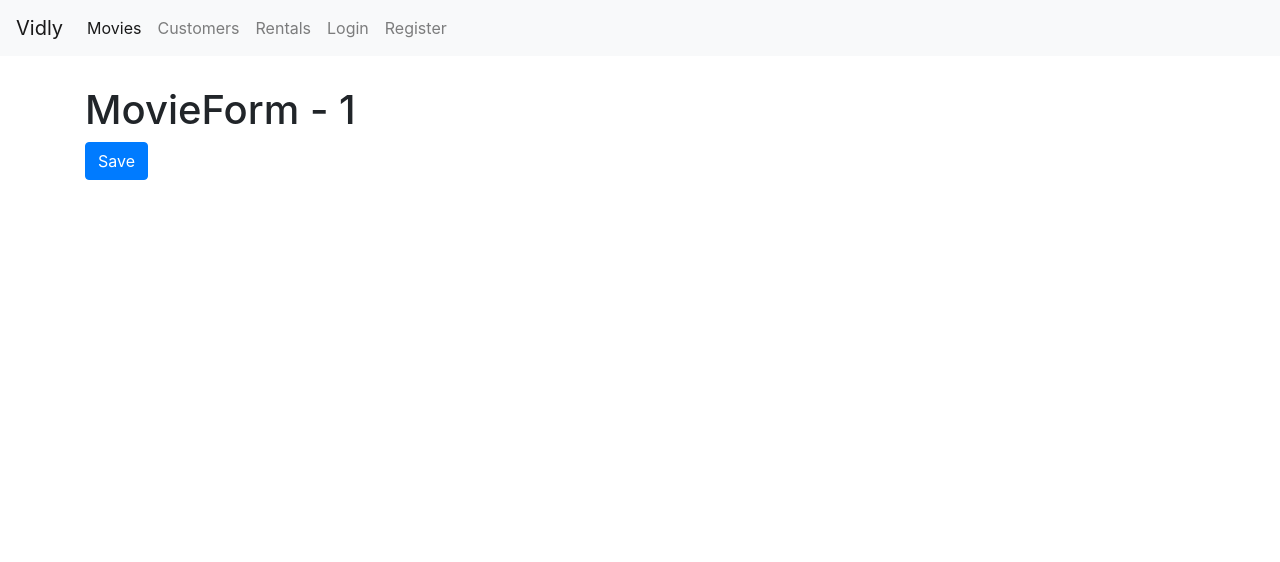
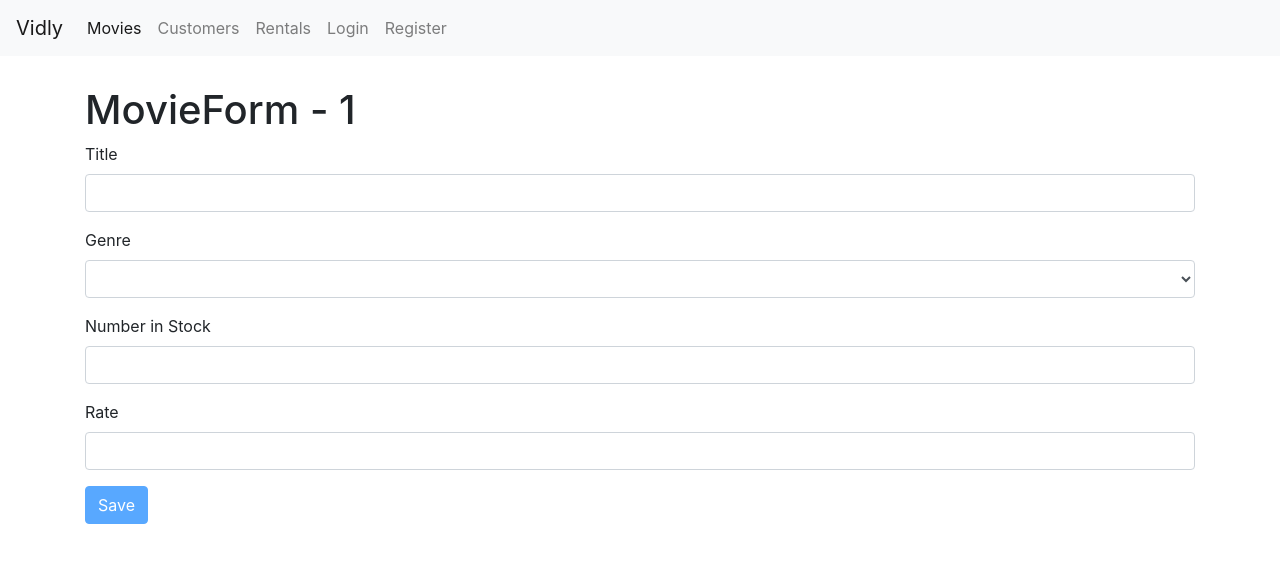
Before and after one commit to Mao-Ying-Li/React-Lesson, a React (Create React App) app: page /movies/1 in a window 1280 px wide. Shown: the top 562 px of the page. Built offline with nearby package versions, Linux system fonts and the light colour scheme.

Commit message:
aadd a new fuction  of [New Movie] in movieForm.jsx

```diff
--- a/src/components/common/form.jsx
+++ b/src/components/common/form.jsx
@@ -1,6 +1,7 @@
 import React, { Component } from "react";
 import Joi from "joi-browser";
 import Input from "../common/input.jsx";
+import Select from "./select";
 class Form extends Component {
     validate = () => {
         // Joi 的 validate 功能 validate(value,schema,[function],[callback])
@@ -42,16 +43,16 @@
 
     handleSubmit = e => {
         e.preventDefault();
-        console.log("submitted"); //如果沒有 error 就送出表單
         const errors = this.validate();
         // console.log(errors);
         this.setState({ errors: errors || {} }); //如果 errors == null 則show empty object {}
         if (errors) return; //如果有 error 就不再讓程式繼續往下
+
+        this.doSubmit(); //如果沒有 error 就送出表單
     };
 
     handleChange = ({ currentTarget: input }) => {
         // "e.currentTarget" distructure to "input"
-
         const errors = { ...this.state.errors };
         const errorMessage = this.validateProperty(input);
         if (errorMessage) errors[input.name] = errorMessage;
@@ -62,6 +63,7 @@
         /** 在 js 中，如果要讓 object 更加動態，我們可以使用 [] 來動態加入 key，上例我們已經在 input 元件中加入了 name attribute
         這樣可以在鍵入任何數值的時候監聽 e.currentTarget.name 來動態新增 e.currentTarget.value */
         this.setState({ data, errors });
+        console.log(this.state.data);
     };
 
     renderInput = (name, label, type = "text") => {
@@ -72,6 +74,21 @@
                 name={name}
                 label={label}
                 value={data[name]}
+                onChange={this.handleChange}
+                error={errors[name]}
+            />
+        );
+    };
+
+    renderSelect = (name, label, options) => {
+        const { data, errors } = this.state;
+
+        return (
+            <Select
+                name={name}
+                value={data[name]}
+                label={label}
+                options={options}
                 onChange={this.handleChange}
                 error={errors[name]}
             />
--- /dev/null
+++ b/src/components/common/select.jsx
@@ -0,0 +1,26 @@
+import React from "react";
+
+const Select = ({ name, label, options, error, value, onChange }) => {
+    return (
+        <div className="form-group">
+            <label htmlFor={name}>{label}</label>
+            <select
+                name={name}
+                id={name}
+                className="form-control"
+                value={value}
+                onChange={onChange}>
+                <option value="" />
+                {options.map(option => (
+                    <option key={option._id} value={option._id}>
+                        {option.name}
+                    </option>
+                ))}
+            </select>
+            {/* if error == true , than show the div otherwise disable div */}
+            {error && <div className="alert alert-danger">{error}</div>}
+        </div>
+    );
+};
+
+export default Select;
--- a/src/components/movieForm.jsx
+++ b/src/components/movieForm.jsx
@@ -1,14 +1,65 @@
 import React from "react";
+import Form from "./common/form";
+import { getGenres } from "../services/fakeGenreService";
+import Joi from "joi-browser";
+import { saveMovie } from "../services/fakeMovieService";
 
-const MovieForm = ({ match, history }) => {
-    return (
-        <div>
-            <h1>MovieForm - {match.params.id}</h1>
-            <button className="btn btn-primary" onClick={() => history.push("/movies")}>
-                Save
-            </button>
-        </div>
-    );
-};
+class MovieForm extends Form {
+    state = {
+        data: {
+            title: "",
+            genreId: "",
+            numberInStock: "",
+            dailyRentalRate: ""
+        },
+        genres: [],
+        errors: {}
+    };
+
+    componentDidMount() {
+        const genres = getGenres();
+        this.setState({ genres });
+
+        const movieId = this.props.match.params.id;
+        if (movieId === "new") return;
+    }
+
+    schema = {
+        title: Joi.string()
+            .required()
+            .label("Title"),
+        genreId: Joi.string()
+            .required()
+            .label("Genre"),
+        numberInStock: Joi.number().label("Number in Stock"),
+        dailyRentalRate: Joi.number()
+            .required()
+            .label("Rate")
+    };
+
+    doSubmit = () => {
+        console.log("Movie Form Submit");
+
+        saveMovie(this.state.data);
+
+        this.props.history.push("/movies");
+    };
+
+    render() {
+        const { match, history } = this.props;
+        return (
+            <div>
+                <h1>MovieForm - {match.params.id}</h1>
+                <form onSubmit={this.handleSubmit}>
+                    {this.renderInput("title", "Title", "text")}
+                    {this.renderSelect("genreId", "Genre", this.state.genres)}
+                    {this.renderInput("numberInStock", "Number in Stock", "number")}
+                    {this.renderInput("dailyRentalRate", "Rate", "number")}
+                    {this.renderButton("Save")}
+                </form>
+            </div>
+        );
+    }
+}
 
 export default MovieForm;
--- a/src/components/movies.jsx
+++ b/src/components/movies.jsx
@@ -6,6 +6,7 @@
 import Pagination from "./common/pagination";
 import Paginate from "../utilitys/paginate.jsx";
 import ListGenre from "../components/common/listGenre.jsx";
+import { Link } from "react-router-dom";
 
 class Movies extends Component {
     state = {
@@ -85,6 +86,9 @@
                     />
                 </div>
                 <div className="col">
+                    <Link to="/movies/new" className="btn btn-primary mb-4">
+                        New Movie
+                    </Link>
                     <p>Showing {totalCount} movies in the database.</p>
                     <MoviesTable
                         currentMovies={currentMovies}
--- a/src/services/fakeMovieService.js
+++ b/src/services/fakeMovieService.js
@@ -78,7 +78,7 @@
 
 export function saveMovie(movie) {
     let movieInDb = movies.find(m => m._id === movie._id) || {};
-    movieInDb.name = movie.name;
+    movieInDb.title = movie.title;
     movieInDb.genre = genresAPI.genres.find(g => g._id === movie.genreId);
     movieInDb.numberInStock = movie.numberInStock;
     movieInDb.dailyRentalRate = movie.dailyRentalRate;
```
